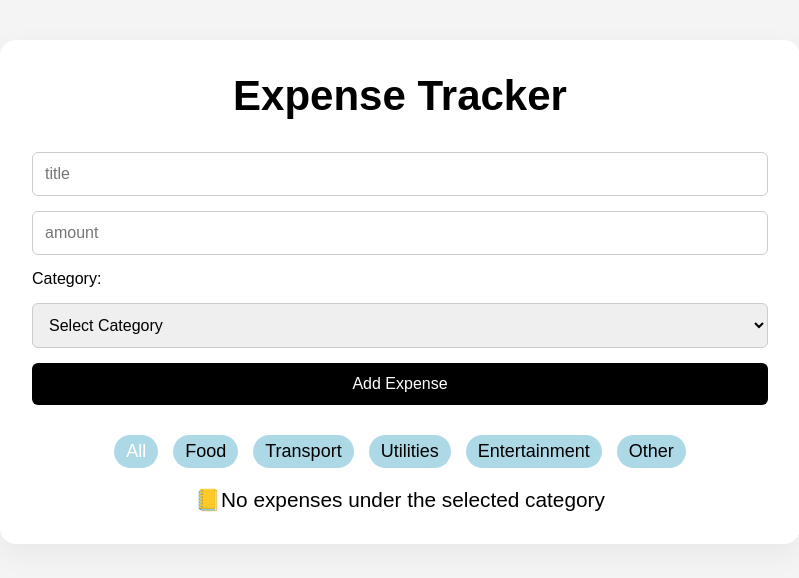
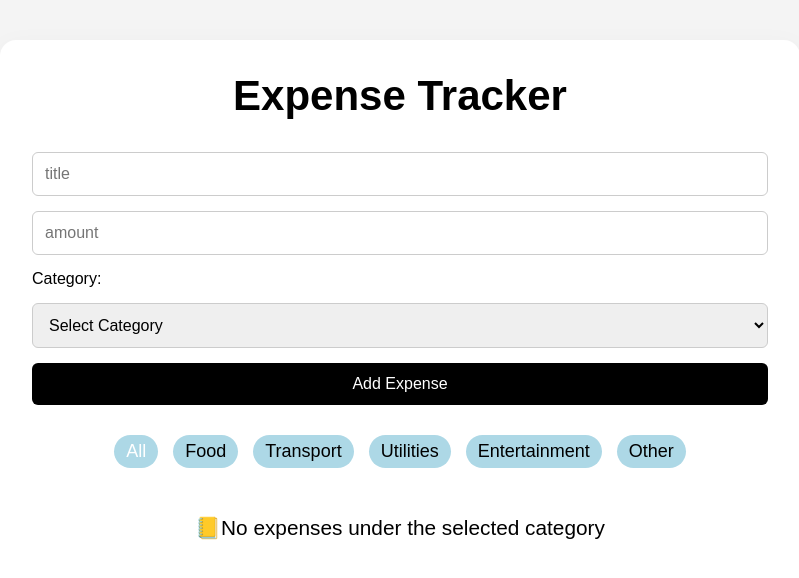
Before and after one commit to den766/react-expensetracker-app, a React (Vite) app: page / in a window 1280 px wide. Shown: the top 578 px of the page, without its empty margins (240-1039 px from the left). Built offline with nearby package versions, Linux system fonts and the light colour scheme.

Commit message:
style: improve empty state UI for filtered expenses

```diff
--- a/src/expenselist.jsx
+++ b/src/expenselist.jsx
@@ -36,7 +36,9 @@ function ExpenseList({
         ))}
       </div>
       {expenses.length === 0 ? (
-        <p className="empty_expense">📒No expenses under the selected category</p>
+        <div className="empty_expense">
+        <p>📒No expenses under the selected category</p>
+        </div>
       ) : (
         ""
       )}
--- a/src/index.css
+++ b/src/index.css
@@ -221,13 +221,12 @@ li p {
   display: flex;
   justify-content: center;
   gap: 15px;
-
 }
 
 .filter_expenses > button {
   font-size: 18px;
   padding: 6px 12px;
-  margin-bottom:10px;
+  margin-bottom: 10px;
   background-color: #add8e6;
   border-radius: 999px;
   border: none;
@@ -239,9 +238,13 @@ li p {
   color: white;
 }
 
-.empty_expense{
+.empty_expense {
+  display: flex;
+  justify-content: center;
+  height: 100px;
+  align-items: center;
+}
 
-   text-align: center;
-   margin-top: 10px;
-   font-size: 1.3rem;
+.empty_expense > p {
+  font-size: 1.3rem;
 }
```
